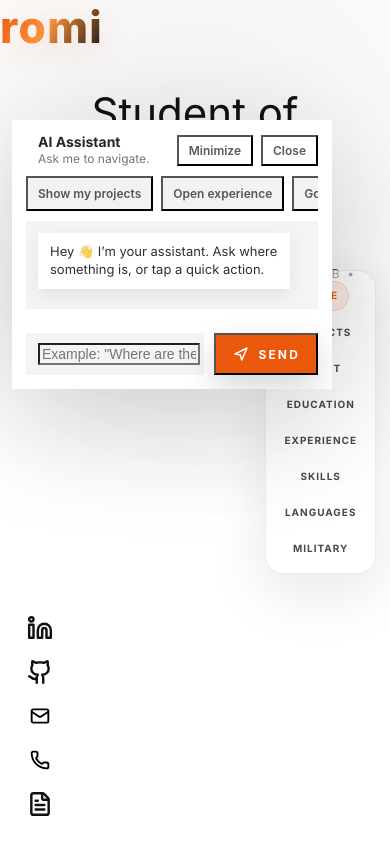
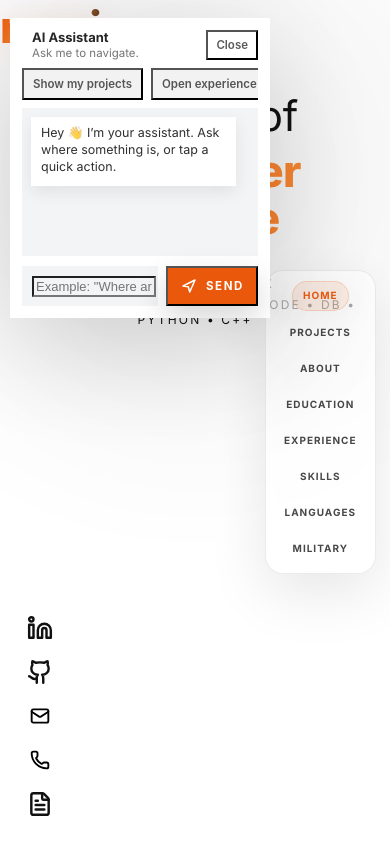
Before and after one commit to RomiSinizkey/RomiSinizkey-CV-Website-Personal-Portfolio, a React (Vite) app: page /#/ in a window 390 px wide. Both pictures are taken after a click on the button 23 px from the left and 140 px from the top of the page. Shown: the top 854 px of the page. Built offline with nearby package versions, Linux system fonts and the light colour scheme.

Commit message:
Fix AI assistant positioning + mobile FAB button

```diff
--- a/src/components/AIAssistantWidget.tsx
+++ b/src/components/AIAssistantWidget.tsx
@@ -1,4 +1,4 @@
-import { useEffect, useRef, useState } from "react";
+import React, { useEffect, useRef, useState } from "react";
 import { createPortal } from "react-dom";
 import { AnimatePresence, motion } from "framer-motion";
 import { useLocation, useNavigate } from "react-router-dom";
@@ -115,11 +115,12 @@ function SendIcon() {
 export default function AIAssistantWidget() {
   const navigate = useNavigate();
   const location = useLocation();
-  // 📌 position of NEED HELP button (fixed anchor)
+
+  // Button anchor (when closed)
   const BTN_LEFT = 0;
   const BTN_TOP = 117;
+
   const [open, setOpen] = useState(false);
-  const [mode, setMode] = useState<"full" | "mini">("full");
   const [typing, setTyping] = useState(false);
   const [input, setInput] = useState("");
   const [mounted, setMounted] = useState(false);
@@ -128,9 +129,8 @@ export default function AIAssistantWidget() {
     { id: uid(), from: "ai", text: "Hey 👋 I’m your assistant. Ask where something is, or tap a quick action." },
   ]);
 
-  const endRef = useRef<HTMLDivElement | null>(null);
+  const scrollBoxRef = useRef<HTMLDivElement | null>(null);
 
-  // ✅ stable mobile detection (no addListener)
   const [isMobile, setIsMobile] = useState(() => window.matchMedia("(max-width: 640px)").matches);
   useEffect(() => {
     const onResize = () => setIsMobile(window.matchMedia("(max-width: 640px)").matches);
@@ -140,10 +140,15 @@ export default function AIAssistantWidget() {
 
   useEffect(() => setMounted(true), []);
 
+  // keep chat pinned to bottom
   useEffect(() => {
     if (!open) return;
-    endRef.current?.scrollIntoView({ behavior: "smooth" });
-  }, [msgs, typing, open, mode]);
+    const el = scrollBoxRef.current;
+    if (!el) return;
+    requestAnimationFrame(() => {
+      el.scrollTop = el.scrollHeight;
+    });
+  }, [msgs, typing, open]);
 
   const goTo = async (route: string, anchorId?: string, options?: { openShowcase?: boolean }) => {
     const same = location.pathname === route;
@@ -202,41 +207,45 @@ export default function AIAssistantWidget() {
 
   const quickAsk = async (q: string) => {
     if (!open) setOpen(true);
-    if (mode !== "full") setMode("full");
     setMsgs((m) => [...m, { id: uid(), from: "user", text: q }]);
     await answer(q);
   };
 
-  // ✅ panel sizes: narrower on mobile
-  const panelWFull = isMobile ? "min(320px, calc(100vw - 24px))" : "390px";
-  const panelWMini = isMobile ? "min(300px, calc(100vw - 24px))" : "320px";
+  const panelW = isMobile ? "min(260px, calc(100vw - 24px))" : "260px";
+  const PANEL_LEFT = isMobile ? 10 : 16;
+  const V_PAD = isMobile ? 18 : 20;
+  const FULL_H = 300;
 
-  // ✅ stable fixed placement: always left side, never moves
-  const PANEL_LEFT = isMobile ? 12 : 18;
-  const PANEL_TOP = isMobile ? 120 : 110; // mobile lower to avoid top-left ROMI
-
+  const PanelShell: React.FC<{ children: React.ReactNode }> = ({ children }) => (
+    <div
+      style={{
+        background: "#ffffff",
+        boxShadow: "0 30px 120px rgba(0,0,0,0.18)",
+        overflow: "hidden",
+        height: "100%",
+        display: "flex",
+        flexDirection: "column",
+      }}
+    >
+      {children}
+    </div>
+  );
 
   const PanelFull = (
-    <div style={{ width: panelWFull, maxWidth: "calc(100vw - 24px)" }}>
-      <div style={{ background: "#ffffff", boxShadow: "0 30px 120px rgba(0,0,0,0.18)", overflow: "hidden" }}>
-        <div style={{ padding: "14px 14px 10px", display: "flex", alignItems: "center", gap: 12 }}>
+    <div style={{ width: panelW, maxWidth: "calc(100vw - 24px)", height: "100%" }}>
+      <PanelShell>
+        {/* header */}
+        <div style={{ padding: "12px 12px 8px", display: "flex", alignItems: "center", gap: 10, flex: "0 0 auto" }}>
           <AgentAvatar open />
           <div style={{ minWidth: 0 }}>
-            <div style={{ fontSize: 14, fontWeight: 700, color: "rgba(0,0,0,0.85)" }}>AI Assistant</div>
-            <div style={{ fontSize: 12, color: "rgba(0,0,0,0.55)" }}>Ask me to navigate.</div>
+            <div style={{ fontSize: 13, fontWeight: 700, color: "rgba(0,0,0,0.85)" }}>AI Assistant</div>
+            <div style={{ fontSize: 11.5, color: "rgba(0,0,0,0.55)" }}>Ask me to navigate.</div>
           </div>
 
-          <div style={{ marginLeft: "auto", display: "flex", gap: 8 }}>
-            <button
-              onClick={() => setMode("mini")}
-              style={{ padding: "6px 10px", fontSize: 12, fontWeight: 600, color: "rgba(0,0,0,0.65)", background: "transparent" }}
-              title="Minimize"
-            >
-              Minimize
-            </button>
+          <div style={{ marginLeft: "auto", display: "flex", gap: 6 }}>
             <button
               onClick={() => setOpen(false)}
-              style={{ padding: "6px 10px", fontSize: 12, fontWeight: 600, color: "rgba(0,0,0,0.65)", background: "transparent" }}
+              style={{ padding: "6px 8px", fontSize: 11.5, fontWeight: 600, color: "rgba(0,0,0,0.65)", background: "transparent" }}
               title="Close"
             >
               Close
@@ -244,13 +253,21 @@ export default function AIAssistantWidget() {
           </div>
         </div>
 
-        <div style={{ padding: "0 14px 10px" }}>
+        {/* suggestions */}
+        <div style={{ padding: "0 12px 8px", flex: "0 0 auto" }}>
           <div style={{ display: "flex", gap: 8, overflowX: "auto" }}>
             {SUGGESTIONS.map((s) => (
               <button
                 key={s}
                 onClick={() => quickAsk(s)}
-                style={{ padding: "8px 10px", fontSize: 12, fontWeight: 600, background: "rgba(0,0,0,0.05)", color: "rgba(0,0,0,0.65)", whiteSpace: "nowrap" }}
+                style={{
+                  padding: "7px 9px",
+                  fontSize: 11.5,
+                  fontWeight: 600,
+                  background: "rgba(0,0,0,0.05)",
+                  color: "rgba(0,0,0,0.65)",
+                  whiteSpace: "nowrap",
+                }}
               >
                 {s}
               </button>
@@ -258,17 +275,27 @@ export default function AIAssistantWidget() {
           </div>
         </div>
 
-        <div style={{ padding: "0 14px 12px" }}>
-          <div style={{ background: "#f3f4f6", padding: 12, maxHeight: "min(46vh, 340px)", overflow: "auto" }}>
+        {/* messages */}
+        <div style={{ padding: "0 12px 10px", flex: "1 1 auto", minHeight: 0 }}>
+          <div
+            ref={scrollBoxRef}
+            style={{
+              background: "#f3f4f6",
+              padding: 9,
+              height: "100%",
+              overflowY: "auto",
+              overflowX: "hidden",
+            }}
+          >
             <div style={{ display: "flex", flexDirection: "column", gap: 8 }}>
               {msgs.map((m) => (
                 <div key={m.id} style={{ display: "flex", justifyContent: m.from === "user" ? "flex-end" : "flex-start" }}>
                   <div
                     style={{
                       maxWidth: "85%",
-                      padding: "10px 12px",
-                      fontSize: 13,
-                      lineHeight: 1.4,
+                      padding: "9px 10px",
+                      fontSize: 12.5,
+                      lineHeight: 1.35,
                       color: m.from === "user" ? "white" : "rgba(0,0,0,0.82)",
                       background: m.from === "user" ? "var(--accent)" : "#ffffff",
                       boxShadow: m.from === "user" ? "0 10px 25px rgba(0,0,0,0.10)" : "0 6px 16px rgba(0,0,0,0.08)",
@@ -281,27 +308,26 @@ export default function AIAssistantWidget() {
 
               {typing && (
                 <div style={{ display: "flex", justifyContent: "flex-start" }}>
-                  <div style={{ background: "#fff", padding: "10px 12px", boxShadow: "0 6px 16px rgba(0,0,0,0.08)" }}>
+                  <div style={{ background: "#fff", padding: "9px 10px", boxShadow: "0 6px 16px rgba(0,0,0,0.08)" }}>
                     <TypingDots />
                   </div>
                 </div>
               )}
-
-              <div ref={endRef} />
             </div>
           </div>
         </div>
 
-        <div style={{ padding: "12px 14px 14px", background: "#ffffff" }}>
-          <div style={{ display: "flex", alignItems: "center", gap: 10 }}>
-            <div style={{ flex: 1, background: "#f3f4f6", padding: "10px 12px" }}>
+        {/* input */}
+        <div style={{ padding: "10px 12px 12px", background: "#ffffff", flex: "0 0 auto" }}>
+          <div style={{ display: "flex", alignItems: "center", gap: 8 }}>
+            <div style={{ flex: 1, background: "#f3f4f6", padding: "9px 10px" }}>
               <input
                 value={input}
                 onChange={(e) => setInput(e.target.value)}
                 onKeyDown={(e) => {
                   if (e.key === "Enter") onSend();
                 }}
-                style={{ width: "100%", background: "transparent", outline: "none", fontSize: 14, color: "rgba(0,0,0,0.85)" }}
+                style={{ width: "100%", background: "transparent", outline: "none", fontSize: 13, color: "rgba(0,0,0,0.85)" }}
                 placeholder='Example: "Where are the projects?"'
               />
             </div>
@@ -311,10 +337,10 @@ export default function AIAssistantWidget() {
               style={{
                 background: "var(--accent)",
                 color: "white",
-                padding: "10px 16px",
-                fontSize: 12,
+                padding: "9px 12px",
+                fontSize: 11.5,
                 fontWeight: 700,
-                letterSpacing: "0.18em",
+                letterSpacing: "0.14em",
                 textTransform: "uppercase",
                 boxShadow: "0 12px 30px rgba(0,0,0,0.16)",
                 display: "flex",
@@ -327,38 +353,22 @@ export default function AIAssistantWidget() {
             </button>
           </div>
         </div>
-      </div>
-    </div>
-  );
-
-  const PanelMini = (
-    <div style={{ width: panelWMini, maxWidth: "calc(100vw - 24px)" }}>
-      <div style={{ background: "#ffffff", boxShadow: "0 22px 80px rgba(0,0,0,0.18)", overflow: "hidden" }}>
-        <div style={{ padding: 12, display: "flex", alignItems: "center", gap: 12 }}>
-          <AgentAvatar open />
-          <div style={{ minWidth: 0, flex: 1 }}>
-            <div style={{ fontSize: 12, fontWeight: 700, color: "rgba(0,0,0,0.82)" }}>AI Assistant</div>
-            <div style={{ fontSize: 12, color: "rgba(0,0,0,0.60)", whiteSpace: "nowrap", overflow: "hidden", textOverflow: "ellipsis" }}>
-              {(() => {
-                const last = [...msgs].reverse().find((m) => m.from === "ai" || m.from === "user");
-                if (!last) return "";
-                return last.text.length > 92 ? last.text.slice(0, 92) + "…" : last.text;
-              })()}
-            </div>
-          </div>
-
-          <button
-            onClick={() => setMode("full")}
-            style={{ background: "var(--accent)", color: "white", padding: "10px 14px", fontSize: 12, fontWeight: 700, letterSpacing: "0.14em", textTransform: "uppercase" }}
-          >
-            Expand
-          </button>
-        </div>
-      </div>
+      </PanelShell>
     </div>
   );
 
   if (!mounted) return null;
+
+  const hostStyle: React.CSSProperties = {
+    position: "fixed",
+    left: PANEL_LEFT,
+    top: `calc(${V_PAD}px + env(safe-area-inset-top))`,
+    height: `${FULL_H}px`,
+    width: panelW,
+    maxWidth: "calc(100vw - 24px)",
+    zIndex: 2147483646,
+    pointerEvents: "auto",
+  };
 
   return createPortal(
     <>
@@ -380,31 +390,20 @@ export default function AIAssistantWidget() {
         {open ? (
           <motion.div
             key="panelHost"
-            style={{
-              position: "fixed",
-              left: PANEL_LEFT,
-              top: PANEL_TOP,
-              zIndex: 2147483646,
-              pointerEvents: "auto",
-              padding: 0,
-            }}
+            style={hostStyle}
             initial={{ opacity: 0, y: -8 }}
             animate={{ opacity: 1, y: 0 }}
             exit={{ opacity: 0, y: -8 }}
             transition={{ type: "spring", stiffness: 320, damping: 26 }}
           >
-            {mode === "full" ? PanelFull : PanelMini}
+            <div style={{ height: "100%", display: "flex", flexDirection: "column" }}>{PanelFull}</div>
           </motion.div>
         ) : null}
       </AnimatePresence>
 
-      {/* ✅ button shows ONLY when closed */}
       {!open && (
         <motion.button
-            onClick={() => {
-              setOpen(true);
-              setMode("full");
-            }}
+          onClick={() => setOpen(true)}
           whileHover={{ y: -2 }}
           whileTap={{ scale: 0.96 }}
           animate={isMobile ? undefined : { scale: [1, 1.01, 1] }}
@@ -417,27 +416,21 @@ export default function AIAssistantWidget() {
             top: BTN_TOP,
             zIndex: 2147483647,
             pointerEvents: "auto",
-
-              // ✅ mobile = icon-only circle, desktop = pill with text
             height: isMobile ? 46 : 42,
             width: isMobile ? 46 : "auto",
             padding: isMobile ? 0 : "0 14px 0 10px",
-
             display: "inline-flex",
             alignItems: "center",
             justifyContent: "center",
             gap: isMobile ? 0 : 10,
-
             background: "rgba(17,17,17,0.92)",
             color: "#fff",
-
-              borderRadius: isMobile ? 9999 : 9999,
+            borderRadius: 9999,
             border: "1px solid rgba(255,255,255,0.10)",
             backdropFilter: "blur(10px)",
             boxShadow: "0 14px 44px rgba(0,0,0,0.20)",
           }}
         >
-            {/* icon bubble */}
           <span
             style={{
               width: isMobile ? 30 : 28,
@@ -453,28 +446,16 @@ export default function AIAssistantWidget() {
             <SparkleIcon />
           </span>
 
-            {/* ✅ desktop-only label */}
           {!isMobile && (
             <>
               <span style={{ fontSize: 13, fontWeight: 800, letterSpacing: "0.06em", whiteSpace: "nowrap", lineHeight: 1 }}>
                 Need help?
               </span>
-
-                <span
-                  aria-hidden="true"
-                  style={{
-                    width: 8,
-                    height: 8,
-                    borderRadius: 9999,
-                    background: "rgba(255,255,255,0.35)",
-                    marginLeft: 2,
-                  }}
-                />
+              <span aria-hidden="true" style={{ width: 8, height: 8, borderRadius: 9999, background: "rgba(255,255,255,0.35)", marginLeft: 2 }} />
             </>
           )}
         </motion.button>
       )}
-
     </>,
     document.body
   );
--- a/src/components/HomeHeroTitle.tsx
+++ b/src/components/HomeHeroTitle.tsx
@@ -3,27 +3,33 @@ import StatsBar from "./StatsBar";
 
 export default function HomeHeroTitle() {
   return (
-    <div className="absolute left-1/2 top-[6vh] -translate-x-1/2 text-center z-20 w-[92vw] max-w-[980px]">
-      <p className="text-[42px] sm:text-[52px] md:text-[68px] font-medium tracking-tight text-black leading-none">
+    <div
+      className="
+        absolute left-1/2 -translate-x-1/2 z-20
+        w-[92vw] max-w-[980px] px-3 text-center
+        pt-[96px] sm:pt-[110px] md:pt-[130px]
+      "
+    >
+      {/* טיפוגרפיה כבלוק אחד */}
+      <div className="flex flex-col items-center gap-0">
+        <p className="text-[42px] sm:text-[52px] md:text-[68px] font-medium tracking-tight text-black leading-[1]">
           Student of
         </p>
 
-      {/* ✅ לא נחתך במובייל: אין nowrap, יש max width + wrap */}
         <p
           className="
-          mt-[-56px] sm:mt-[-72px] md:mt-[-100px]
+            logoAccent
             text-[44px] sm:text-[56px] md:text-[84px]
-          font-extrabold tracking-tight leading-[0.95]
-          logoAccent
-          whitespace-normal
-          break-words
-        "
+            font-extrabold tracking-tight
+            leading-[1.06] sm:leading-[1.05] md:leading-[1.03]
+            mt-[10px]         "
         >
           Computer Science
         </p>
+      </div>
 
-      {/* ✅ במקום style translateY, עושים רספונסיבי ב-tailwind */}
-      <div className="flex flex-col items-center gap-2 -mt-2 sm:-mt-4 md:-mt-6">
+      {/* רווח יפה לפני התפקידים */}
+      <div className="mt-[30px] flex flex-col items-center gap-2">
         <RotatingRoles />
         <StatsBar />
       </div>
--- a/src/components/RotatingRoles.tsx
+++ b/src/components/RotatingRoles.tsx
@@ -33,44 +33,13 @@ export default function RotatingRoles() {
 
   return (
     <div className="relative inline-flex items-center">
-      <div
-        className="
-          relative overflow-hidden rounded-full
-          px-6 py-2
-          bg-white/35
-          backdrop-blur-lg
-          shadow-[0_18px_60px_rgba(0,0,0,0.08)]
-        "
-      >
-
-
-        {/* ACCENT GLOW */}
-        <div
-          className="pointer-events-none absolute inset-0 opacity-30 blur-[18px]"
-          style={{
-            background:
-              "radial-gradient(circle at 50% 50%, var(--accent), transparent 60%)",
-          }}
-        />
-
-        {/* premium shine */}
-        <motion.div
-          className="absolute inset-0 opacity-40"
-          animate={{ x: ["-120%", "120%"] }}
-          transition={{ duration: 3.4, repeat: Infinity, ease: "linear" }}
-          style={{
-            background:
-              "linear-gradient(90deg, transparent, rgba(255,255,255,0.6), transparent)",
-          }}
-        />
-
-        <div className="relative h-[18px] min-w-[280px] overflow-hidden">
+      <div className="relative h-[26px] sm:h-[28px] min-w-[280px] overflow-hidden flex items-center justify-center">
         <AnimatePresence mode="wait">
           <motion.div
-              key={`${index}-${roles[index]}`} // ✅ key יציב לפי index
-              initial={{ y: 16, opacity: 0, filter: "blur(8px)" }}
+            key={`${index}-${roles[index]}`}
+            initial={{ y: 14, opacity: 0, filter: "blur(8px)" }}
             animate={{ y: 0, opacity: 1, filter: "blur(0px)" }}
-              exit={{ y: -16, opacity: 0, filter: "blur(8px)" }}
+            exit={{ y: -14, opacity: 0, filter: "blur(8px)" }}
             transition={{ duration: 0.32 }}
             className="
               text-[12px]
@@ -79,6 +48,8 @@ export default function RotatingRoles() {
               uppercase
               text-black/70
               text-center
+              w-full
+              leading-none
             "
           >
             {roles[index]}
@@ -86,6 +57,5 @@ export default function RotatingRoles() {
         </AnimatePresence>
       </div>
     </div>
-    </div>
   );
 }
--- a/src/components/StatsBar.tsx
+++ b/src/components/StatsBar.tsx
@@ -1,16 +1,6 @@
 export default function StatsBar() {
   return (
-    <div
-      className="
-        inline-flex items-center gap-3
-        rounded-full
-        px-6 py-2
-        bg-white/30
-        backdrop-blur-lg
-        shadow-[0_20px_70px_rgba(0,0,0,0.08)]
-      "
-    >
-      {/* accent pulse */}
+    <div className="inline-flex items-center gap-3 px-6 py-2">
       <span
         className="h-2 w-2 rounded-full"
         style={{
@@ -18,11 +8,9 @@ export default function StatsBar() {
           boxShadow: "0 0 18px var(--accent)",
         }}
       />
-
       <span className="text-[12px] font-semibold tracking-[0.18em] uppercase text-black/70">
         React • TypeScript • JS • Node • DB • Python • C++
       </span>
-
     </div>
   );
 }
--- a/src/components/navbar/TopNavbar.tsx
+++ b/src/components/navbar/TopNavbar.tsx
@@ -1,5 +1,6 @@
 import { NavLink, useLocation, useNavigate } from "react-router-dom";
-import type React from "react";
+import { useState } from "react";
+import type { MouseEvent } from "react";
 
 const links = [
   { label: "Home", to: "/" },
@@ -19,7 +20,6 @@ function fireShowcaseOpen() {
 function scrollToProjectsPreview() {
   const el = document.getElementById("projects-preview");
   if (!el) return;
-
   const y = el.getBoundingClientRect().top + window.scrollY - 24;
   window.scrollTo({ top: y, behavior: "smooth" });
 }
@@ -27,33 +27,36 @@ function scrollToProjectsPreview() {
 export default function TopNavbar() {
   const location = useLocation();
   const navigate = useNavigate();
+  const [collapsed, setCollapsed] = useState(false);
 
-  const onProjectsClick = (e: React.MouseEvent) => {
+  const onProjectsClick = (e: MouseEvent) => {
     e.preventDefault();
 
     if (location.pathname === "/") {
-      // ✅ כבר ב-Home: הדלקה + גלילה
       fireShowcaseOpen();
       scrollToProjectsPreview();
       return;
     }
 
-    // ✅ לא ב-Home: נווט ל-Home, והוא ידליק אחרי mount
     navigate("/", { state: { scrollTo: "projects-preview", openShowcase: true } });
   };
 
   return (
-    <header className="topNav">
+    <header className={`topNav ${collapsed ? "isCollapsed" : ""}`}>
+      <button
+        className="topNavToggle"
+        type="button"
+        onClick={() => setCollapsed((v) => !v)}
+        aria-label="Toggle navigation"
+      >
+        <span className="topNavChevron">{collapsed ? "›" : "‹"}</span>
+      </button>
+
       <nav className="topNavInner" aria-label="Primary">
         {links.map((l) => {
           if (l.label === "Projects") {
             return (
-              <a
-                key={l.label}
-                href="/projects"
-                className="topNavItem"
-                onClick={onProjectsClick}
-              >
+              <a key={l.label} href="/projects" className="topNavItem" onClick={onProjectsClick}>
                 <span className="topNavLabel">Projects</span>
               </a>
             );
--- a/src/index.css
+++ b/src/index.css
@@ -41,6 +41,10 @@ body{
 a{ color: inherit; text-decoration: none; }
 button{ font: inherit; }
 
+/* Reset default margins from user-agent stylesheet */
+h1, h2, h3, h4, h5, h6, p {
+  margin: 0;
+}
 /* =========================
    CURSOR REACTIVE LIGHT
 ========================= */
--- a/src/styles/navbar.css
+++ b/src/styles/navbar.css
@@ -1,16 +1,19 @@
 /* =========================
-   ULTRA PREMIUM NAVBAR (RESPONSIVE)
+   ULTRA PREMIUM NAVBAR (RESPONSIVE) + TOGGLE (ALL DEVICES)
 ========================= */
 
+/* base */
 .topNav{
-  position: fixed; /* ✅ במקום absolute: קשור למסך ולא לגובה הדף */
+  position: fixed; /* ✅ קשור למסך ולא לגובה הדף */
   top: calc(14px + env(safe-area-inset-top));
   right: calc(22px + env(safe-area-inset-right));
   z-index: 99999;
 
   left: auto;
   bottom: auto;
-  transform: none;
+
+  transition: transform 260ms ease, opacity 200ms ease;
+  will-change: transform;
 }
 
 .topNavInner{
@@ -63,17 +66,49 @@
   transition: color 160ms ease;
 }
 
-.topNavItem:hover .topNavLabel{
-  color: var(--accent);
-}
+.topNavItem:hover .topNavLabel{ color: var(--accent); }
 
 .topNavItem.isActive{
   background: rgba(234,88,12,0.10);
   border: 1px solid rgba(234,88,12,0.18);
 }
+.topNavItem.isActive .topNavLabel{ color: var(--accent); }
 
-.topNavItem.isActive .topNavLabel{
-  color: var(--accent);
+/* ===== Toggle button (ALL DEVICES) ===== */
+.topNavToggle{
+  position: absolute;
+  left: -38px;              /* יושב משמאל לסרגל */
+  top: 50%;
+  transform: translateY(-50%);
+  width: 34px;
+  height: 34px;
+  border-radius: 999px;
+
+  background: rgba(255,255,255,0.75);
+  border: 1px solid rgba(0,0,0,0.10);
+
+  -webkit-backdrop-filter: blur(12px);
+  backdrop-filter: blur(12px);
+
+  box-shadow: 0 14px 40px rgba(0,0,0,0.12);
+  cursor: pointer;
+  display: grid;
+  place-items: center;
+  padding: 0;
+}
+
+.topNavChevron{
+  font-size: 18px;
+  font-weight: 900;
+  color: rgba(0,0,0,0.65);
+  line-height: 1;
+  transform: translateY(-1px);
+}
+
+/* ===== collapsed (DESKTOP default position) ===== */
+.topNav.isCollapsed{
+  transform: translateX(calc(100% - 18px)); /* משאיר "טיפ" קטן */
+  opacity: 0.98;
 }
 
 /* ===== MOBILE: sidebar right ===== */
@@ -94,12 +129,20 @@
     overflow: visible;
   }
 
-  .topNavItem{
-    padding: 8px 10px;
-  }
-
+  .topNavItem{ padding: 8px 10px; }
   .topNavLabel{
     font-size: 10px;
     letter-spacing: 0.10em;
   }
+
+  /* collapsed on mobile must keep translateY(-50%) */
+  .topNav.isCollapsed{
+    transform: translateY(-50%) translateX(calc(100% - 14px));
+  }
+
+  /* toggle button should sit near top of the vertical pill */
+  .topNavToggle{
+    top: 14px;
+    transform: none;
+  }
 }
```
Lines whose indentation alone changed are shown as unchanged.
